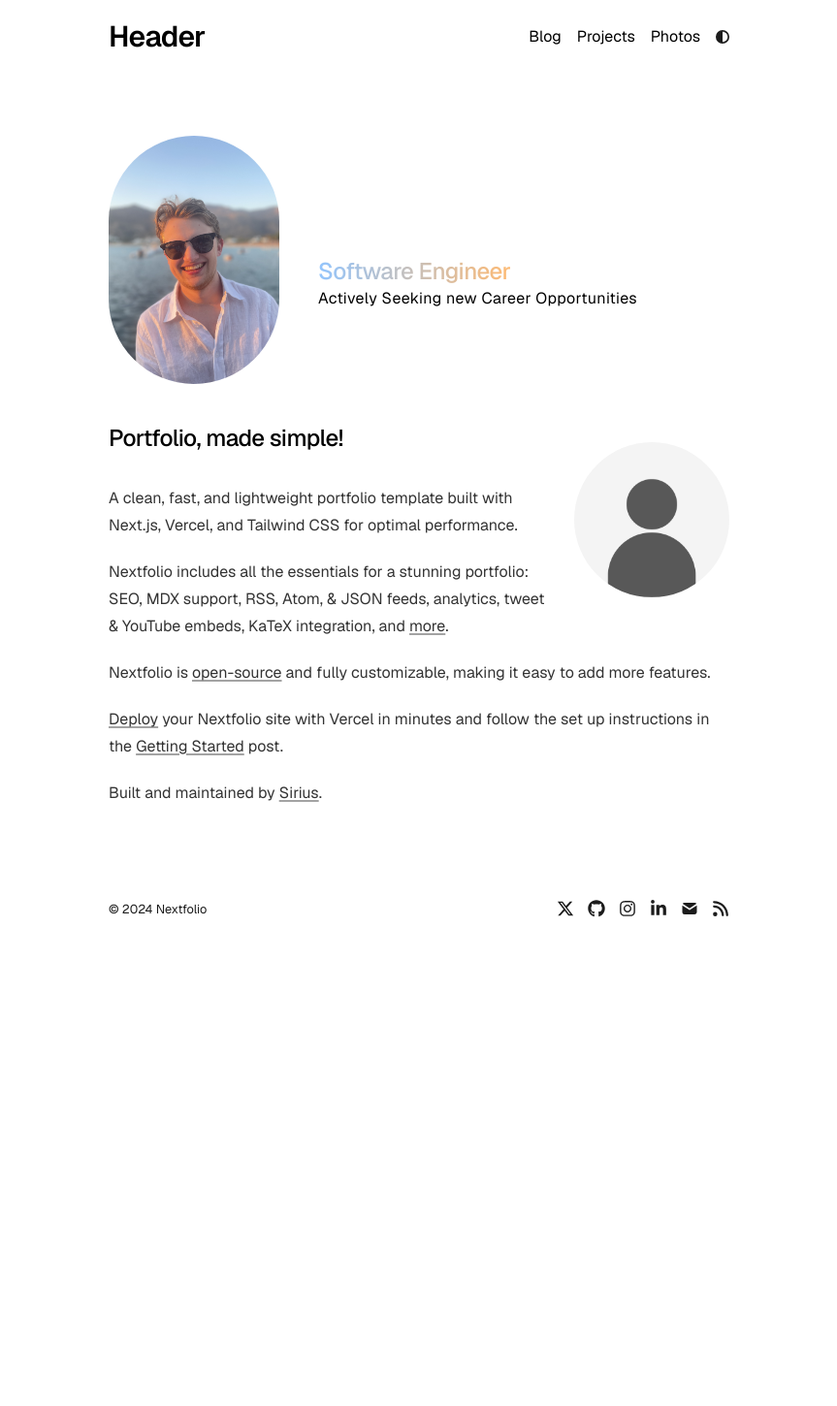
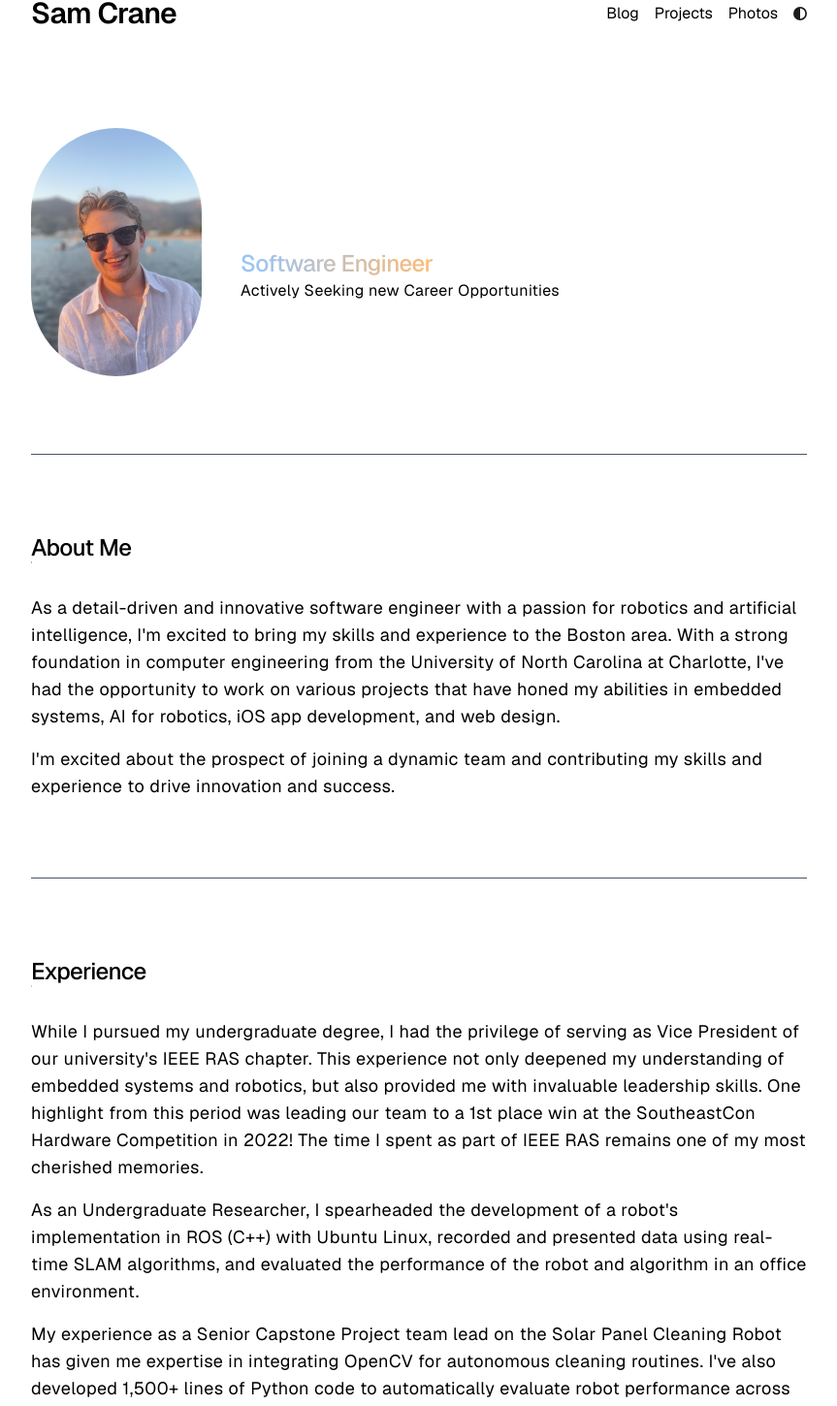
Before and after one commit to samofuture/my-portfolio, a Next.js app: page / in a window 1280 px wide. Shown: the part 56-1506 px from the top of the page at 97% size, without its empty margins (208-1071 px from the left). Before the commit the page ends 1163 px from the top, so only its background shows below. Built offline with nearby package versions, Linux system fonts and the light colour scheme.

Commit message:
Adjusting Home Page

```diff
--- /dev/null
+++ b/app/components/about-me.tsx
@@ -0,0 +1,17 @@
+import React from "react";
+import Title from "./title";
+
+export default function Aboutme() {
+    return <div className="wrapper">
+        <Title text="About Me"/>
+        <div className="text-lg tracking-wide flex flex-col gap-4">
+            <p>
+                As a detail-driven and innovative software engineer with a passion for robotics and artificial intelligence, I'm excited to bring my skills and experience to the Boston area. With a strong foundation in computer engineering from the University of North Carolina at Charlotte, I've had the opportunity to work on various projects that have honed my abilities in embedded systems, AI for robotics, iOS app development, and web design.
+            </p>
+
+            <p>
+                I'm excited about the prospect of joining a dynamic team and contributing my skills and experience to drive innovation and success.
+            </p>
+        </div>
+    </div>
+}
--- a/app/components/banner.tsx
+++ b/app/components/banner.tsx
@@ -3,9 +3,14 @@ import Image from "next/image";
 import ProfileImg from "../../public/img/profileImg.jpg";
 
 export default function Banner() {
-    return <div className="wrapper flex flex-col md:flex-row items-center gap-10 mb-10">
+    return <div className="wrapper flex flex-col md:flex-row items-center gap-10">
         <div className="w-44 h-64 rounded-full">
-            <Image className="w-full h-full rounded-full object-cover" src={ProfileImg} alt="ProfileImg" />
+            <Image
+                className="w-full h-full rounded-full object-cover"
+                src={ProfileImg}
+                alt="Profile Photo"
+                priority
+            />
         </div>
         <div className="flex flex-col items-center md:items-start">
             <h1 className="text-5xl font-bold text-white">Sam Crane</h1>
--- /dev/null
+++ b/app/components/experience.tsx
@@ -0,0 +1,18 @@
+import React from "react";
+import Title from "./title"
+export default function Experience() {
+    return <div className="wrapper">
+        <Title text="Experience"/>
+        <div className="text-lg tracking-wide flex flex-col gap-4">
+            <p>
+                While I pursued my undergraduate degree, I had the privilege of serving as Vice President of our university's IEEE RAS chapter. This experience not only deepened my understanding of embedded systems and robotics, but also provided me with invaluable leadership skills. One highlight from this period was leading our team to a 1st place win at the SoutheastCon Hardware Competition in 2022! The time I spent as part of IEEE RAS remains one of my most cherished memories.
+            </p>
+            <p>
+                As an Undergraduate Researcher, I spearheaded the development of a robot's implementation in ROS (C++) with Ubuntu Linux, recorded and presented data using real-time SLAM algorithms, and evaluated the performance of the robot and algorithm in an office environment.
+            </p>
+            <p>
+                My experience as a Senior Capstone Project team lead on the Solar Panel Cleaning Robot has given me expertise in integrating OpenCV for autonomous cleaning routines. I've also developed 1,500+ lines of Python code to automatically evaluate robot performance across multiple tests using data from a Ground Truth System (GTS).
+            </p>
+        </div>
+    </div>
+}
--- a/app/components/nav.tsx
+++ b/app/components/nav.tsx
@@ -10,11 +10,11 @@ const navItems = {
 
 export function Navbar() {
   return (
-    <nav className="lg:mb-16 mb-12 py-5">
+    <nav className="py-5">
       <div className="flex flex-col md:flex-row md:items-center justify-between">
         <div className="flex items-center">
           <Link href="/" className="text-3xl font-semibold tracking-tight">
-            Header
+            Sam Crane
           </Link>
         </div>
         <div className="flex flex-row gap-4 mt-6 md:mt-0 md:ml-auto items-center">
--- /dev/null
+++ b/app/components/title.tsx
@@ -0,0 +1,10 @@
+import React from "react";
+
+export default function Title({text}) {
+    return <div className="flex pb-8 group">
+        <h3 className="text-2xl font-semibold relative overflow-hidden">
+            {text}
+            <span className="w-full h-[2px] absolute bottom-0 left-0 inline-block bg-blue-600 -translate-x-[100%] group-hover:translate-x-0 transition-transform duration-300"></span>
+        </h3>
+    </div>
+}
--- a/app/global.css
+++ b/app/global.css
@@ -1,6 +1,12 @@
 @tailwind base;
 @tailwind components;
 @tailwind utilities;
+
+@layer components {
+  .wrapper {
+    @apply border-b-[1px] border-b-slate-600 py-20;
+  }
+}
 
 ::selection {
   background-color: #47a3f3;
--- a/app/layout.tsx
+++ b/app/layout.tsx
@@ -9,6 +9,8 @@ import Footer from "./components/footer";
 import { ThemeProvider } from "./components/theme-switch";
 import { metaData } from "./config";
 import Banner from "./components/banner";
+import Aboutme from "./components/about-me";
+import Experience from "./components/experience";
 
 export const metadata: Metadata = {
   metadataBase: new URL(metaData.baseUrl),
@@ -48,11 +50,7 @@ export const metadata: Metadata = {
 
 const cx = (...classes) => classes.filter(Boolean).join(" ");
 
-export default function RootLayout({
-  children,
-}: {
-  children: React.ReactNode;
-}) {
+export default function RootLayout() {
   return (
     <html lang="en" className={cx(GeistSans.variable, GeistMono.variable)}>
       <head>
@@ -75,17 +73,18 @@ export default function RootLayout({
           title="JSON Feed"
         />
       </head>
-      <body className="antialiased flex flex-col items-center justify-center mx-auto mt-2 lg:mt-8 mb-20 lg:mb-40">
+      <body className="antialiased flex flex-col items-center justify-center mx-auto lg:mt-8 mb-20">
         <ThemeProvider
           attribute="class"
           defaultTheme="system"
           enableSystem
           disableTransitionOnChange
         >
-          <main className="flex-auto min-w-0 mt-2 md:mt-6 flex flex-col px-6 sm:px-4 md:px-0 max-w-[640px] w-full">
+          <main className="flex-auto min-w-0 flex flex-col px-6 sm:px-4 md:px-0 max-w-[800px] w-full">
             <Navbar />
             <Banner />
-            {children}
+            <Aboutme />
+            <Experience />
             <Footer />
             <Analytics />
             <SpeedInsights />
```
